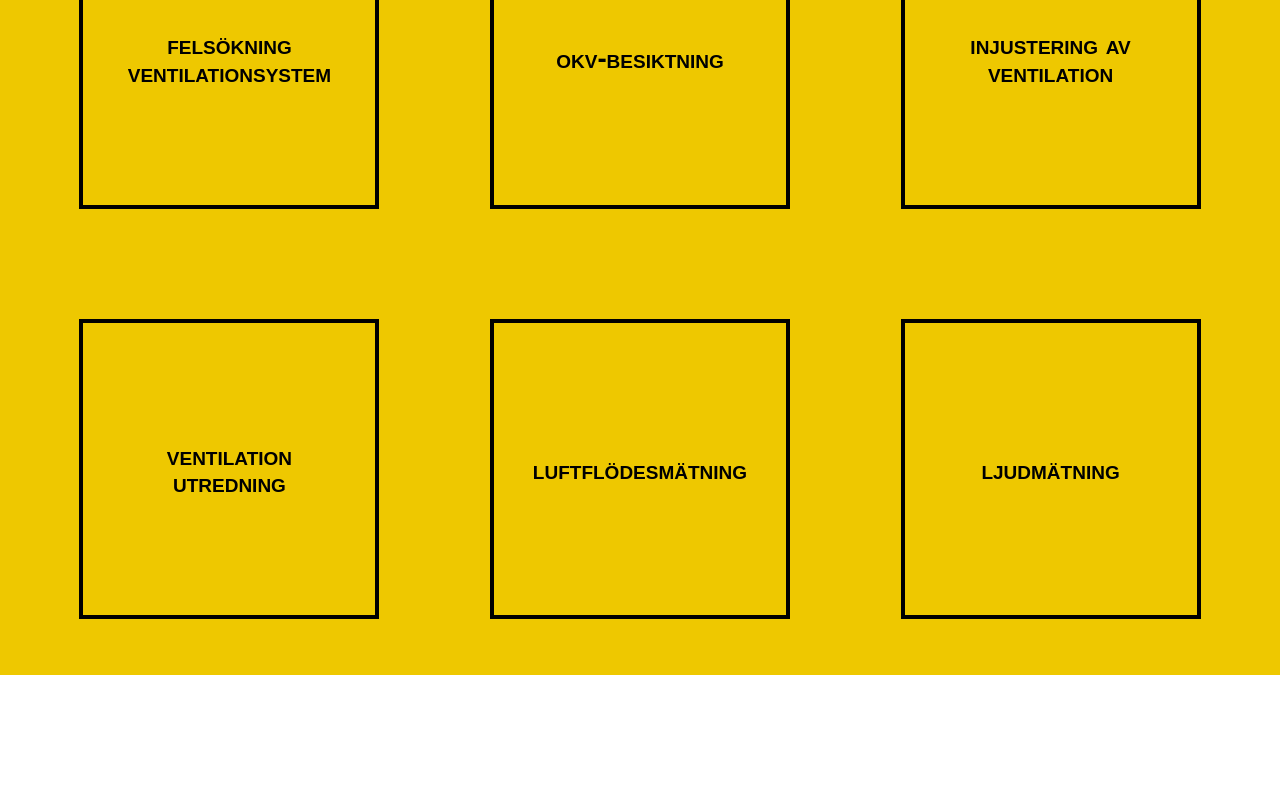
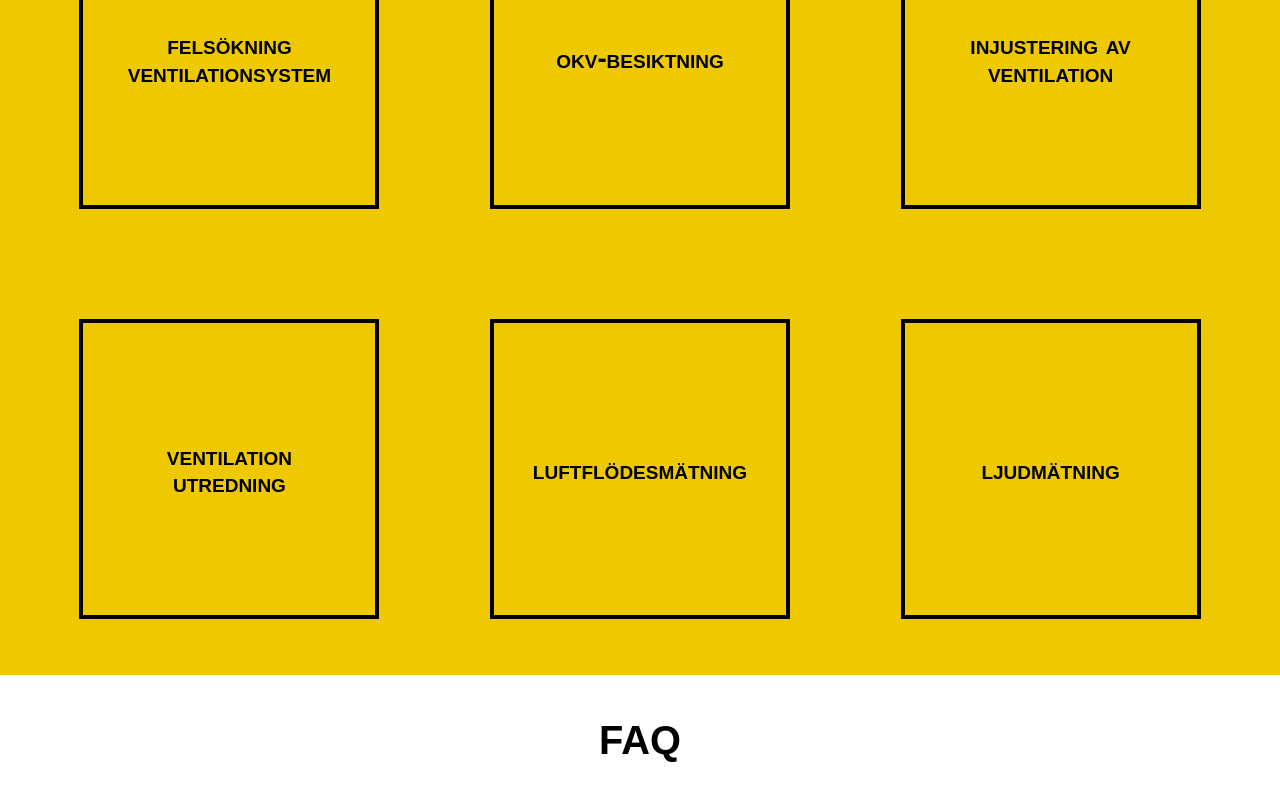
Before and after one commit to maxerling/landing-page-project, a React (Create React App) app: page / in a window 1280 px wide. Shown: the part 1446-2246 px from the top of the page. Before the commit the page ends 2121 px from the top, so only its background shows below. Built offline with nearby package versions, Linux system fonts and the light colour scheme.

Commit message:
setup FAQ

```diff
--- a/src/components/FAQSection.tsx
+++ b/src/components/FAQSection.tsx
@@ -1,9 +1,28 @@
-import React from 'react'
+import React from "react";
+import styled from "styled-components";
 
-interface FAQSectionProps {
+interface FAQSectionProps {}
 
-}
+const ContentWrapper = styled.div`
+  display: flex;
+  flex-wrap: wrap;
+  background-color: #fff;
+`;
+
+const HeaderText = styled.h1`
+  display: flex;
+  width: 100%;
+  flex-direction: row;
+  width: 100%;
+  justify-content: center;
+  margin: 40px 0 40px 0;
+  font-weight: 600;
+`;
 
 export const FAQSection: React.FC<FAQSectionProps> = ({}) => {
-    return (<></>);
-}
+  return (
+    <ContentWrapper>
+      <HeaderText>FAQ</HeaderText>
+    </ContentWrapper>
+  );
+};
```
